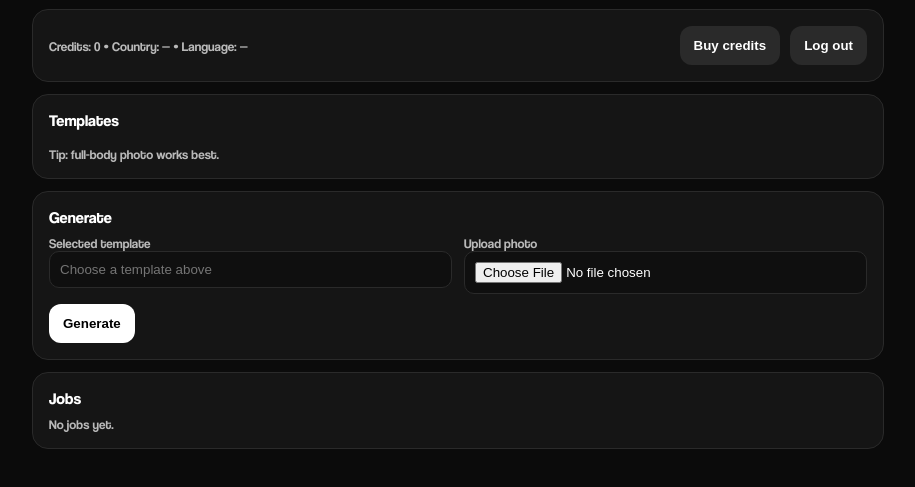
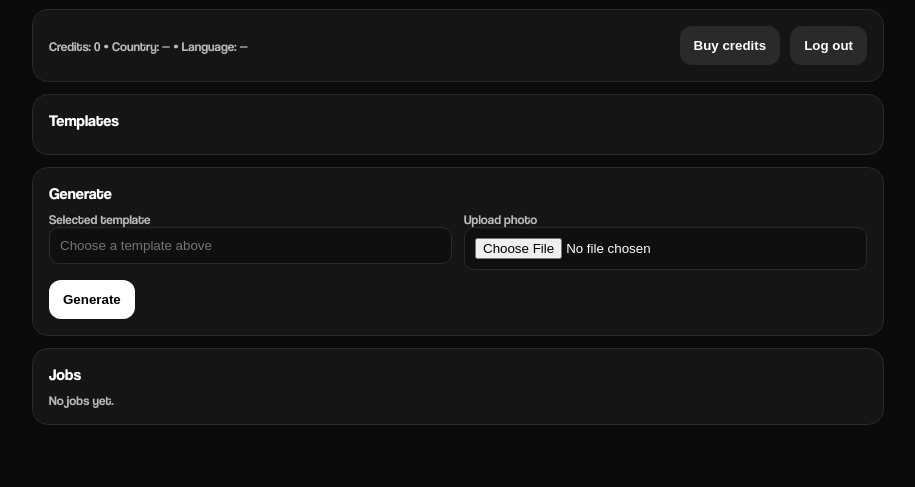
Before and after one commit to eugene763/motrend, a plain HTML site: page public/index.html in a window 1280 px wide. Shown: the part 87-574 px from the top of the page, without its empty margins (182-1097 px from the left). Drawn offline with Linux system fonts and the light colour scheme; no server answers.

Commit message:
chore: remove redundant tip about photo usage in templates section of index.html

```diff
--- a/public/index.html
+++ b/public/index.html
@@ -147,7 +147,6 @@ a{color:#fff}
       <div class="card">
         <div style="font-weight:700;margin-bottom:8px">Templates</div>
         <div id="templates" class="grid templatesGrid"></div>
-        <div class="muted" style="margin-top:8px">Tip: full-body photo works best.</div>
       </div>
 
       <div class="card">
```
